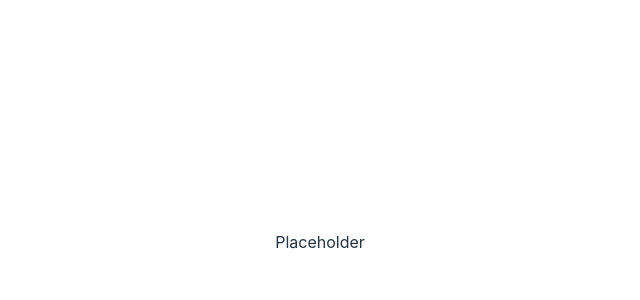
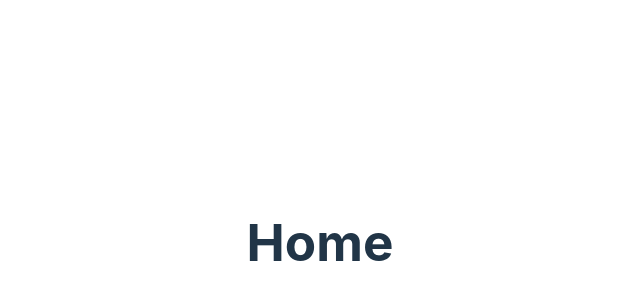
Before and after one commit to Colton-Bassett/reactpokedex, a React (Vite) app: page / in a window 1280 px wide. Shown: the part 158-458 px from the top of the page, without its empty margins (320-960 px from the left). Built offline with nearby package versions, Linux system fonts and the light colour scheme.

Commit message:
Basic routes working with use

```diff
--- a/package.json
+++ b/package.json
@@ -16,7 +16,8 @@
     "@types/react": "npm:types-react@rc",
     "@types/react-dom": "npm:types-react-dom@rc",
     "react": "19.0.0-rc-2ec26bc4-20241111",
-    "react-dom": "19.0.0-rc-2ec26bc4-20241111"
+    "react-dom": "19.0.0-rc-2ec26bc4-20241111",
+    "react-router-dom": "^6.28.0"
   },
   "devDependencies": {
     "@eslint/js": "^9.13.0",
--- a/src/App.tsx
+++ b/src/App.tsx
@@ -1,23 +1,30 @@
 import { Suspense } from "react";
 import "./App.css";
-import Page from "./components/page";
+import Pokemon from "./pages/pokemon";
+import { Route, Routes } from "react-router-dom";
+import Home from "./pages/home";
 
 // TODO implement error handling for use API
 // Read React 19 docs
 
 function App() {
   return (
-    <>
-      <Suspense fallback={<Loading />}>
-        {/* <Page></Page> */}
-        <div>Placeholder</div>
-      </Suspense>
-    </>
+    <Routes>
+      <Route path="/" element={<Home />}></Route>
+      <Route
+        path="/pokemon"
+        element={
+          <Suspense fallback={<Loading />}>
+            <Pokemon />
+          </Suspense>
+        }
+      ></Route>
+    </Routes>
   );
 }
+
+export default App;
 
 function Loading() {
   return <h2>🌀 Loading...</h2>;
 }
-
-export default App;
--- a/src/main.tsx
+++ b/src/main.tsx
@@ -2,9 +2,12 @@ import { StrictMode } from "react";
 import { createRoot } from "react-dom/client";
 import "./index.css";
 import App from "./App.tsx";
+import { BrowserRouter } from "react-router-dom";
 
 createRoot(document.getElementById("root")!).render(
   <StrictMode>
-    <App />
+    <BrowserRouter>
+      <App />
+    </BrowserRouter>
   </StrictMode>,
 );
--- /dev/null
+++ b/src/pages/home.tsx
@@ -0,0 +1,17 @@
+import { Suspense } from "react";
+import Page from "./pokemon";
+
+export default function Home() {
+  return (
+    <div>
+      <h1>Home</h1>
+      {/* <Suspense fallback={<Loading />}>
+        <Page />
+      </Suspense> */}
+    </div>
+  );
+}
+
+function Loading() {
+  return <h2>🌀 Loading...</h2>;
+}
--- a/src/components/page.tsx
+++ b/src/pages/pokemon.tsx
@@ -1,6 +1,6 @@
 import { use } from "react";
 
-export default function Page() {
+export default function Pokemon() {
   const response = use(
     fetch(`https://pokeapi.co/api/v2/pokemon/1/`).then((res) => res.json()),
   );
```
Also changed, not shown: 1 other file (tests, documents, lock files or other folders).
